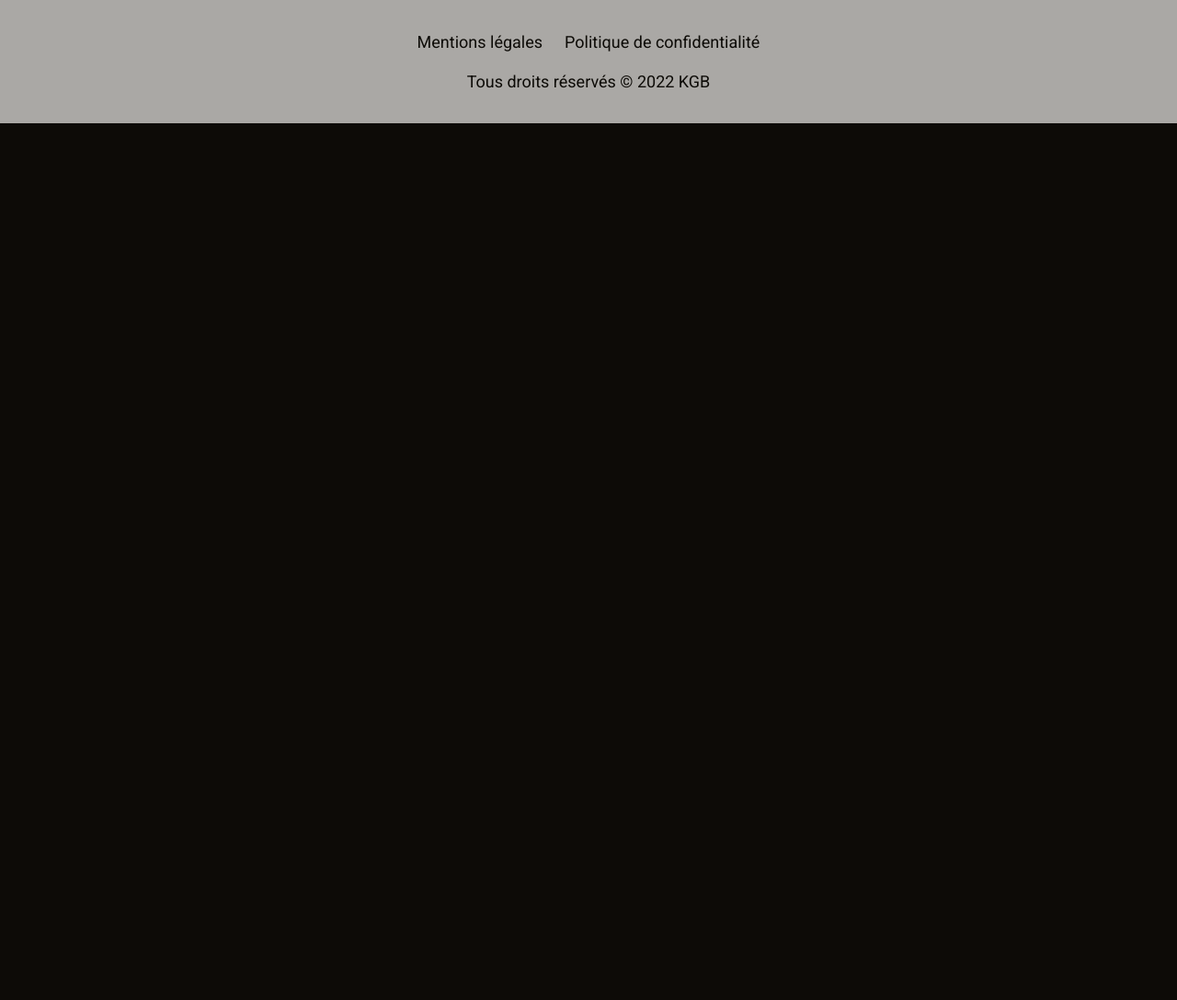
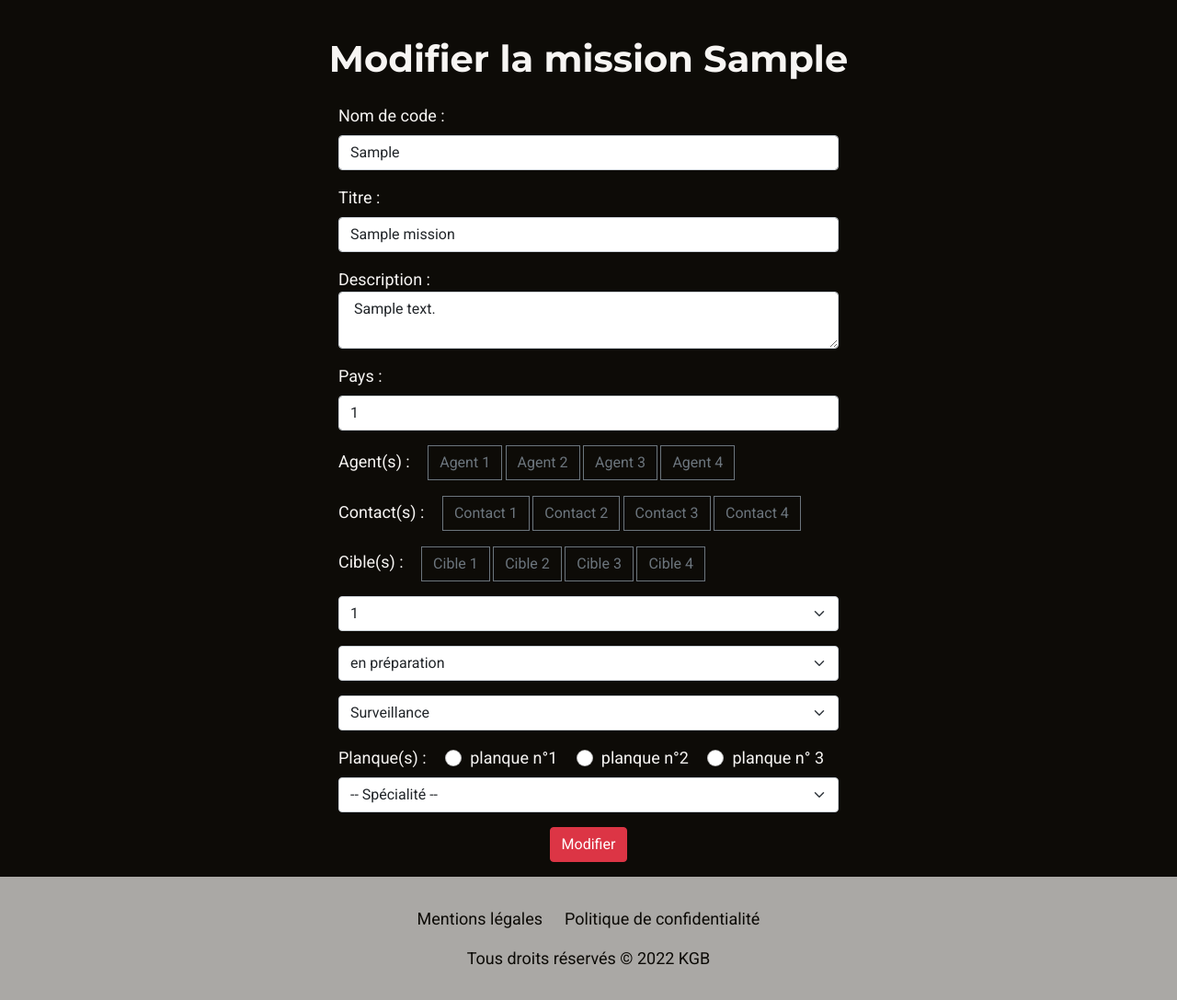
Before and after one commit to Melissa-code/kgb, a PHP site: a page that uses index.php in a window 1280 px wide. Shown: the part 96-1183 px from the top of the page at 92% size. Before the commit the page ends 230 px from the top, so only its background shows below. Run offline with PHP 8.4, Linux system fonts and the light colour scheme; tables that the repository leaves empty or names only in its code hold one stand-in row (values such as "Sample post"); data that the repository does not hold is empty; some web fonts are replaced.

Commit message:
update a mission

```diff
--- a/controllers/MainController.php
+++ b/controllers/MainController.php
@@ -110,14 +110,33 @@ class MainController {
 
 
     public function updateMission() {
+        $query = $_SERVER;
+        $url = $query['SERVER_NAME'].":".$query['SERVER_PORT'].$query['REQUEST_URI'];
+        $l = parse_url($url);
+        parse_str($l['query'], $params);
+        //print_r($params['q']);
+        // $mission = $this->missionManager->get(base64_decode(urldecode($params['q'])));
+        $mission = $this->missionManager->get($params['q']);
+        $mission = $this->missionManager->get($mission->getCode_mission());
+        //var_dump($mission);
 
-
+        $data_page = [
+            "page_description" => "Page de modification d'une mission",
+            "page_title" => "Modification d'un mission",
+            "mission" => $mission,
+            "view" => "views/updateMissionView.php",
+            "template" => "views/common/template.php"
+        ];
+        $this->generatePage($data_page);
     }
 
     public function updateMissionValidation() {
-
-        //var_dump($mission);
-        //header('location:'.URL."missions");
+        if($_POST) {
+            $mission = new Mission($_POST);
+            $this->missionManager->updateMissionDb($mission);
+        }
+        // var_dump($mission);
+        header('location:'.URL."missions");
     }
 
 
--- a/index.php
+++ b/index.php
@@ -37,11 +37,10 @@ try {
         break;
         case "updateMissionValidation":
             $mainController->updateMissionValidation();
-            echo "mission modifiée";
+            //echo "mission modifiée";
         break;
         case "deleteMission":
             $mainController->deleteMission();
-            //echo "mission supprimée";
         break;
 
         default:
--- a/models/MissionManager.php
+++ b/models/MissionManager.php
@@ -69,8 +69,9 @@ class MissionManager extends Model {
     *
     *
     */
-    public function updateMissionDb(Mission $mission): void{
-        $req =$this->pdo->prepare('UPDATE Missions SET code_mission = :code_mission, title_mission = :title_mission, description_mission = :description_mission, country_mission = :country_mission, id_duration = :id_duration, code_status = :code_status, name_type = :name_type WHERE code_mission = :code_mission');
+    public function updateMissionDb(Mission $mission): void {
+        $pdo = $this->getDb();
+        $req =$pdo->prepare('UPDATE Missions SET code_mission = :code_mission, title_mission = :title_mission, description_mission = :description_mission, country_mission = :country_mission, id_duration = :id_duration, code_status = :code_status, name_type = :name_type WHERE code_mission = :code_mission');
         $req->bindValue(':code_mission', $mission->getCode_mission(), PDO::PARAM_STR);
         $req->bindValue(':title_mission', $mission->getTitle_mission(), PDO::PARAM_STR);
         $req->bindValue(':description_mission', $mission->getDescription_mission(), PDO::PARAM_STR);
@@ -89,6 +90,8 @@ class MissionManager extends Model {
         $req->bindValue(':code_mission', $code_mission, PDO::PARAM_STR);
         $req->execute();
         $req->closeCursor();
+
+
     }
 
 }
--- a/views/updateMissionView.php
+++ b/views/updateMissionView.php
@@ -3,7 +3,7 @@
 <div class="row">
 
         <div class="col-12 mb-3">
-            <h1>Modifier une mission  </h1>
+            <h1>Modifier la mission <?= $mission->getCode_mission() ?></h1>
         </div>
 
         <div class="col-12 d-flex justify-content-center" >
@@ -11,22 +11,22 @@
                 <!-- code_mission -->
                 <div class="mb-3">
                     <label for="code_mission" class="form-label">Nom de code : </label>
-                    <input type="text" class="form-control" id="code_mission" name="code_mission"  >
+                    <input type="text" class="form-control" id="code_mission" name="code_mission" value="<?= $mission->getCode_mission() ?>" >
                 </div>
                 <!-- title_mission -->
                 <div class="mb-3">
                     <label for="title_mission" class="form-label">Titre : </label>
-                    <input type="text" class="form-control" id="title_mission" name="title_mission">
+                    <input type="text" class="form-control" id="title_mission" name="title_mission" value="<?= $mission->getTitle_mission() ?>">
                 </div>
                 <!-- description_mission -->
                 <div class="mb-3">
                     <label for="description_mission">Description : </label>
-                    <textarea class="form-control" id="description_mission" name="description_mission"></textarea>
+                    <textarea class="form-control" id="description_mission" name="description_mission"> <?= $mission->getDescription_mission() ?> </textarea>
                 </div>
                 <!-- country_mission -->
                 <div class="mb-3">
                     <label for="country_mission" class="form-label">Pays : </label>
-                    <input type="text" class="form-control" id="country_mission" name="country_mission">
+                    <input type="text" class="form-control" id="country_mission" name="country_mission" value="<?= $mission->getCountry_mission() ?>">
                 </div>
                 <!-- id_agent -->
                 <div class="btn-group d-block mb-3" role="group" aria-label="Basic checkbox toggle button group">
@@ -68,25 +68,25 @@
                 </div>
 
                 <!-- id_duration -->
-                <select class="form-select mb-3" aria-label="Default select example" name="id_duration">
+                <select class="form-select mb-3" aria-label="Default select example" name="id_duration" value="<?= $mission->getId_duration() ?>">
                     <option selected> -- Durée -- </option>
-                    <option value="1">1</option>
+                    <option value="1" selected>1</option>
                     <option value="2">2</option>
                 </select>
 
                 <!-- code_status -->
-                <select class="form-select mb-3" aria-label="Default select example" name="code_status">
+                <select class="form-select mb-3" aria-label="Default select example" name="code_status" value="<?= $mission->getCode_status() ?>">
                     <option selected> -- Statut -- </option>
-                    <option value="en préparation">en préparation</option>
+                    <option value="en préparation" selected>en préparation</option>
                     <option value="en cours">en cours</option>
                     <option value="terminé">terminé</option>
                     <option value="échec">échec</option>
                 </select>
 
                 <!-- name_type -->
-                <select class="form-select mb-3" aria-label="Default select example" name="name_type">
+                <select class="form-select mb-3" aria-label="Default select example" name="name_type" value="<?= $mission->getName_type() ?>">
                     <option selected> -- Type de mission -- </option>
-                    <option value="Surveillance" >Surveillance</option>
+                    <option value="Surveillance" selected>Surveillance</option>
                     <option value="Assassinat">Assassinat</option>
                     <option value="Infiltration">Infiltration</option>
                 </select>
@@ -117,7 +117,7 @@
                 </select>
 
 
-                <button type="submit" class="btn btn-danger d-block mx-auto m-3">Enregistrer</button>
+                <button type="submit" class="btn btn-danger d-block mx-auto m-3">Modifier</button>
             </form>
 
     </div>
```
